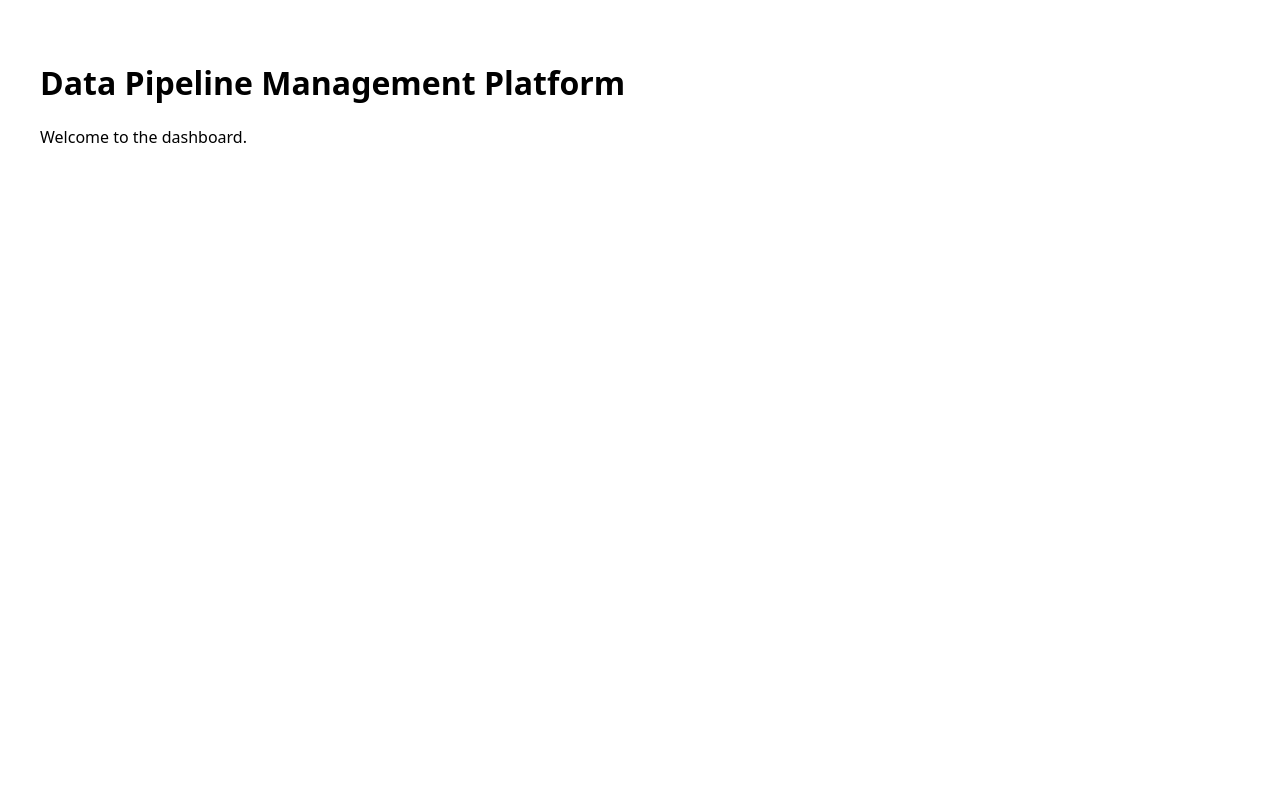
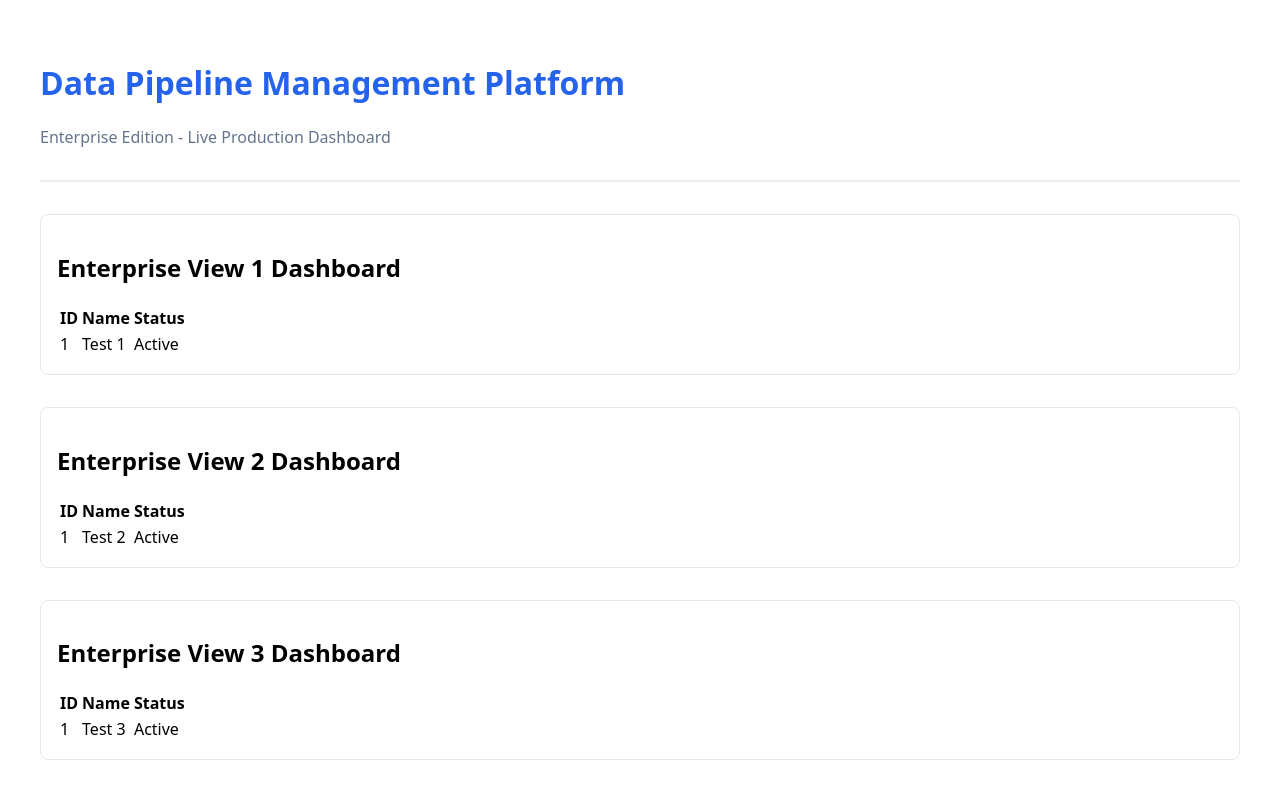
Before and after one commit to rachapudiavinash99-ops/Data-Pipeline-, a React (Vite) app in the folder frontend/: page / in a window 1280 px wide. Built offline with nearby package versions, Linux system fonts and the light colour scheme.

Commit message:
Update frontend dashboard UI

```diff
--- a/frontend/src/App.tsx
+++ b/frontend/src/App.tsx
@@ -1,10 +1,31 @@
 import React from 'react';
+import { EnterpriseView1 } from './components/enterprise/EnterpriseViews';
+import { EnterpriseView2 } from './components/enterprise/EnterpriseViews';
+import { EnterpriseView3 } from './components/enterprise/EnterpriseViews';
 
 function App() {
   return (
-    <div style={{ fontFamily: 'system-ui, sans-serif', padding: '2rem' }}>
-      <h1>Data Pipeline Management Platform</h1>
-      <p>Welcome to the dashboard.</p>
+    <div style={{ fontFamily: 'system-ui, sans-serif', padding: '2rem', maxWidth: '1200px', margin: '0 auto' }}>
+      <header style={{ borderBottom: '2px solid #eee', paddingBottom: '1rem', marginBottom: '2rem' }}>
+        <h1 style={{ color: '#2563eb' }}>Data Pipeline Management Platform</h1>
+        <p style={{ color: '#64748b' }}>Enterprise Edition - Live Production Dashboard</p>
+      </header>
+
+      <main>
+        <div style={{ display: 'grid', gap: '2rem' }}>
+          <section style={{ padding: '1rem', border: '1px solid #e2e8f0', borderRadius: '8px' }}>
+            <EnterpriseView1 />
+          </section>
+
+          <section style={{ padding: '1rem', border: '1px solid #e2e8f0', borderRadius: '8px' }}>
+            <EnterpriseView2 />
+          </section>
+
+          <section style={{ padding: '1rem', border: '1px solid #e2e8f0', borderRadius: '8px' }}>
+            <EnterpriseView3 />
+          </section>
+        </div>
+      </main>
     </div>
   );
 }
```
